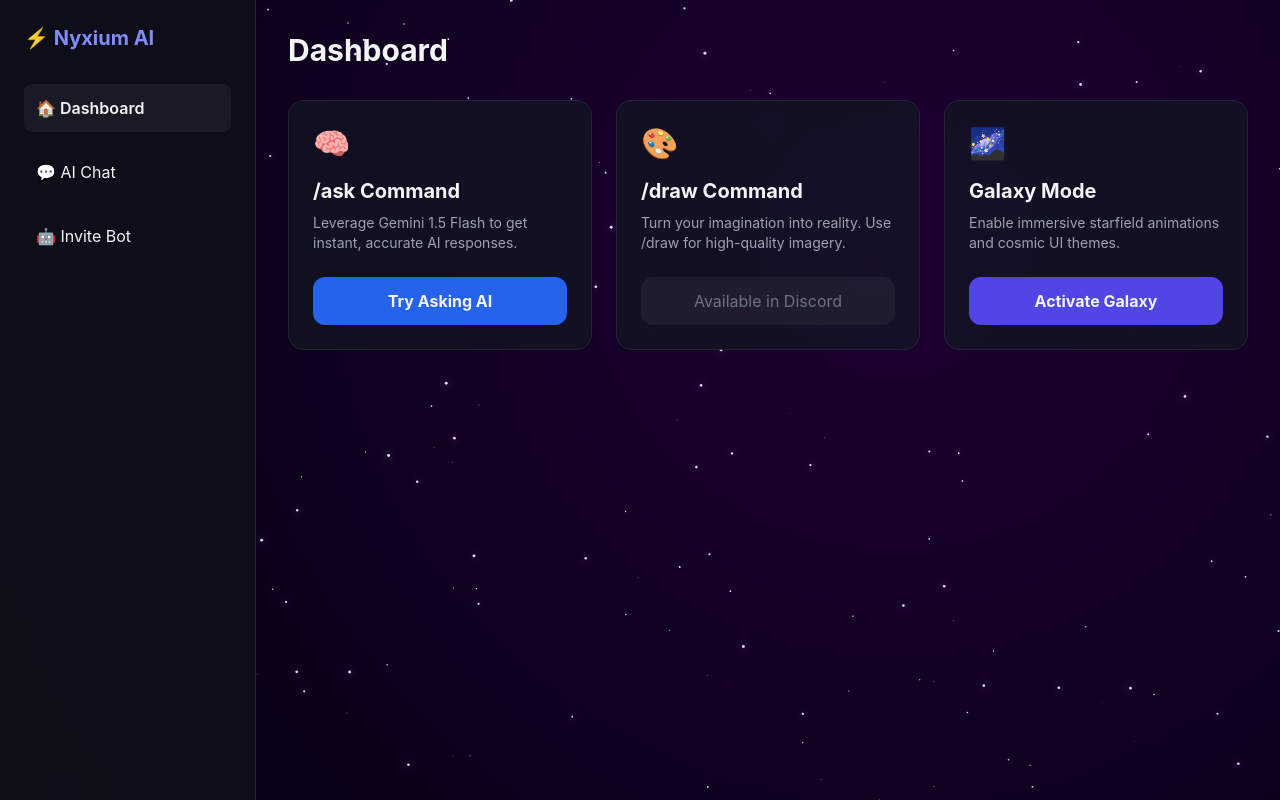
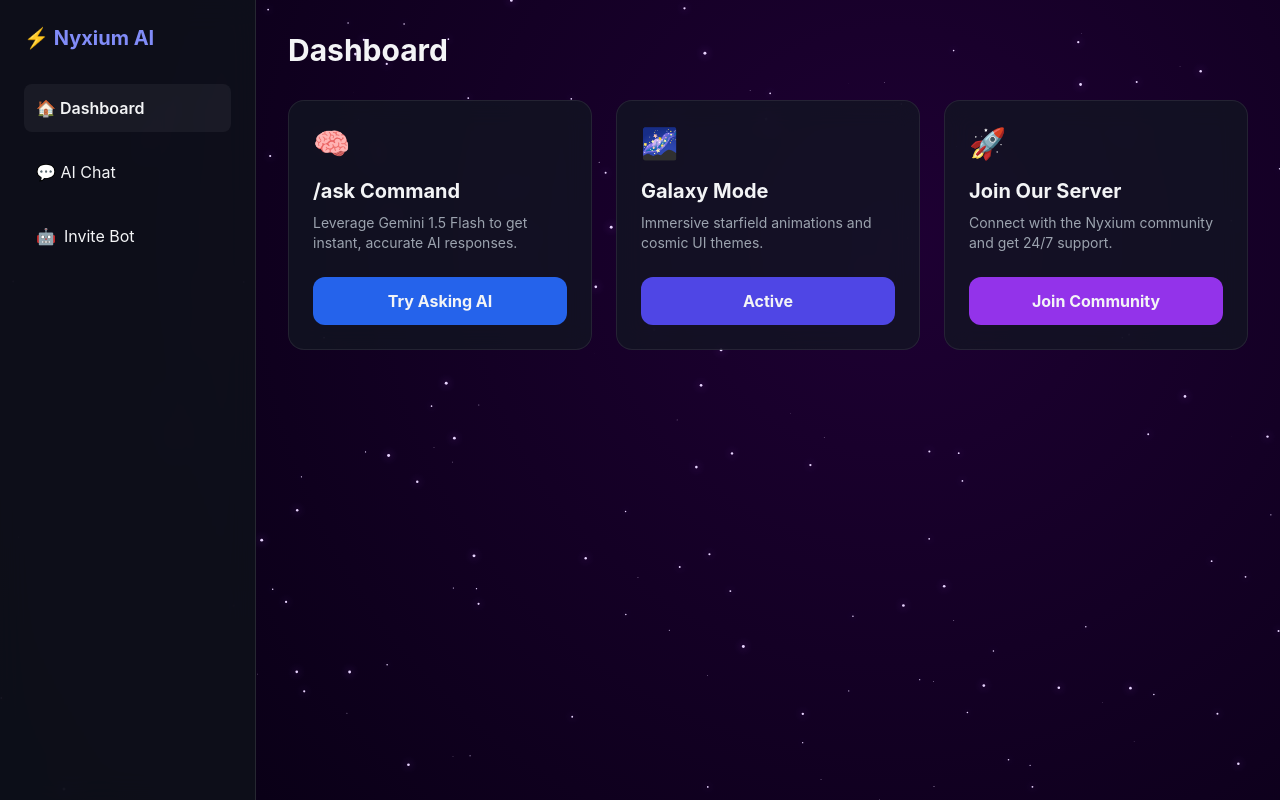
Before and after one commit to mitansh8910-coder/NyxiumAI, a website: page index.html in a window 1280 px wide. Drawn offline with nearby package versions, Linux system fonts and the light colour scheme.

Commit message:
Update index.html

```diff
--- a/index.html
+++ b/index.html
@@ -11,12 +11,14 @@
 
   <canvas id="starfield"></canvas>
 
-  <aside class="w-64 border-r border-white/10 p-6 flex flex-col z-20">
+  <aside class="w-64 border-r border-white/10 p-6 flex flex-col z-50">
     <h1 class="text-xl font-bold mb-8 text-indigo-400 flex items-center gap-2">⚡ Nyxium AI</h1>
     <nav class="space-y-4">
       <button onclick="showView('dashboard')" class="w-full text-left p-3 rounded-lg bg-white/5 font-semibold transition hover:bg-white/10">🏠 Dashboard</button>
       <button onclick="showView('chat')" class="w-full text-left p-3 rounded-lg hover:bg-white/5 transition">💬 AI Chat</button>
-      <button class="w-full text-left p-3 rounded-lg hover:bg-white/5 transition">🤖 Invite Bot</button>
+      <button onclick="window.open('YOUR_DISCORD_INVITE_LINK', '_blank')" class="w-full text-left p-3 rounded-lg hover:bg-white/5 transition flex items-center gap-2">
+        <span>🤖</span> Invite Bot
+      </button>
     </nav>
   </aside>
 
@@ -25,6 +27,7 @@
     <div id="dashboard" class="view active">
       <h2 class="text-3xl font-bold mb-8">Dashboard</h2>
       <div class="grid grid-cols-1 md:grid-cols-2 lg:grid-cols-3 gap-6">
+
         <div class="glass-card">
           <div class="text-3xl mb-4">🧠</div>
           <h3 class="font-bold text-xl mb-2">/ask Command</h3>
@@ -33,17 +36,17 @@
         </div>
 
         <div class="glass-card">
-          <div class="text-3xl mb-4">🎨</div>
-          <h3 class="font-bold text-xl mb-2">/draw Command</h3>
-          <p class="text-gray-400 text-sm mb-6">Turn your imagination into reality. Use /draw for high-quality imagery.</p>
-          <button class="w-full py-3 bg-white/5 rounded-xl text-gray-500 cursor-not-allowed">Available in Discord</button>
+          <div class="text-3xl mb-4">🌌</div>
+          <h3 class="font-bold text-xl mb-2">Galaxy Mode</h3>
+          <p class="text-gray-400 text-sm mb-6">Immersive starfield animations and cosmic UI themes.</p>
+          <button class="w-full py-3 bg-indigo-600 rounded-xl font-bold hover:bg-indigo-500 transition">Active</button>
         </div>
 
         <div class="glass-card">
-          <div class="text-3xl mb-4">🌌</div>
-          <h3 class="font-bold text-xl mb-2">Galaxy Mode</h3>
-          <p class="text-gray-400 text-sm mb-6">Enable immersive starfield animations and cosmic UI themes.</p>
-          <button class="w-full py-3 bg-indigo-600 rounded-xl font-bold hover:bg-indigo-500 transition">Activate Galaxy</button>
+          <div class="text-3xl mb-4">🚀</div>
+          <h3 class="font-bold text-xl mb-2">Join Our Server</h3>
+          <p class="text-gray-400 text-sm mb-6">Connect with the Nyxium community and get 24/7 support.</p>
+          <button onclick="window.open('YOUR_DISCORD_INVITE_LINK', '_blank')" class="w-full py-3 bg-purple-600 rounded-xl font-bold hover:bg-purple-500 transition">Join Community</button>
         </div>
       </div>
     </div>
```
